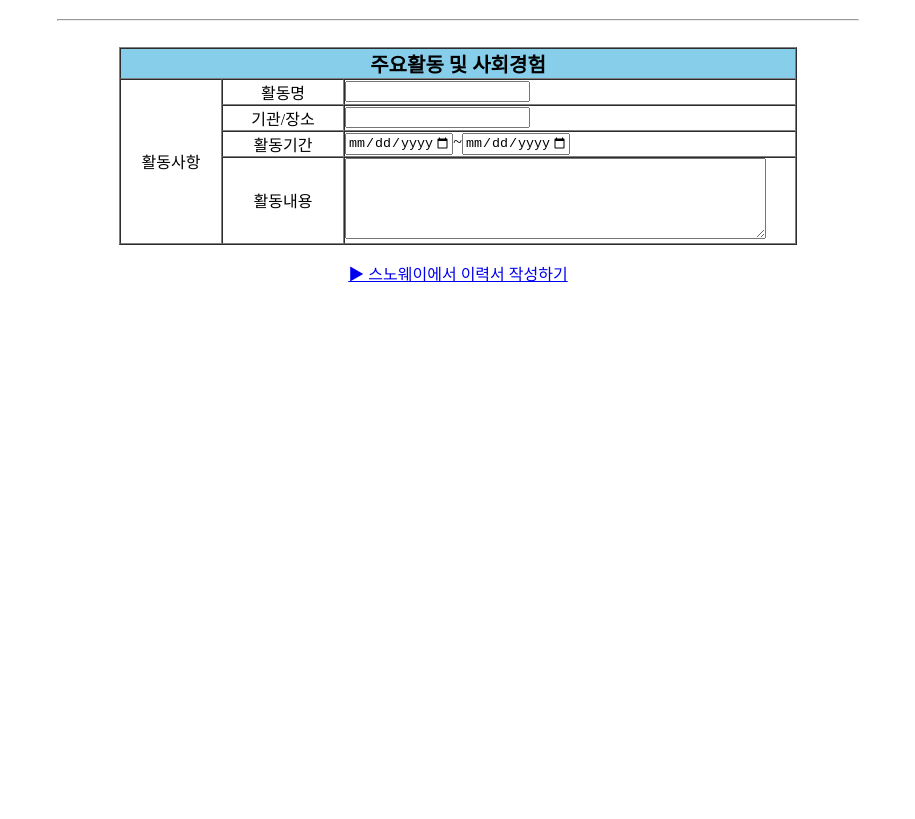
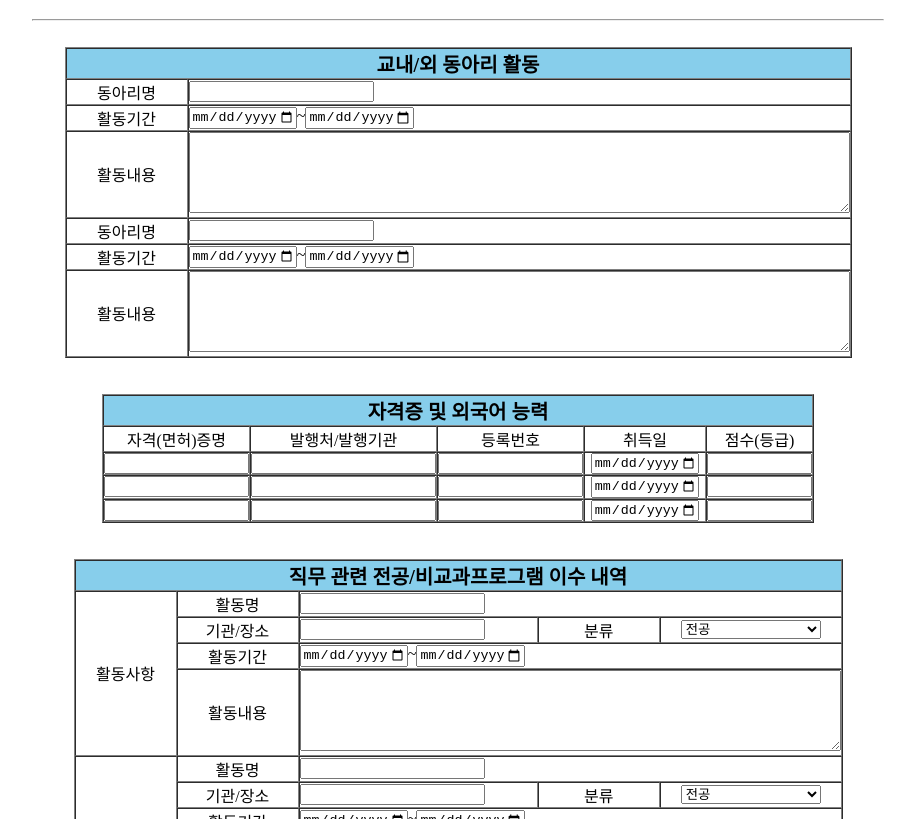
Before and after one commit to NohHaYoung/WebProgramming, a plain HTML site: page 2nd.html in a window 1280 px wide. Shown: the part 133-952 px from the top of the page, without its empty margins (182-1097 px from the left). Before the commit the page ends 800 px from the top, so only its background shows below. Drawn offline with Linux system fonts and the light colour scheme.

Commit message:
2nd.html 마무리

```diff
--- a/2nd.html
+++ b/2nd.html
@@ -6,11 +6,10 @@
 		<style type="text/css">
 			h1 {font-style:bold; text-align:center;}
 			#electro {width : 100px; height: 100px;}
-			#line {width:800px;}
+			#line {width:850px;}
 			#Category {width:100px; text-align: center; }
-			#data {width:300px; text-align:left;}
 			#index {width:120px; text-align:center;}
-			td {width:450px;}
+			#data {width:450px;}
 			th {font-style:bold; font-size:15pt; height: 10px; background-color:skyblue;}
 		</style>
 	</head>
@@ -21,21 +20,116 @@
 		<table align="center" border="1" cellspacing="0" cellpadding="0">
 			<thead>
 				<tr>
-					<th colspan="3">주요활동 및 사회경험</td>
+					<th colspan="2">교내/외 동아리 활동</th>
 				</tr>
 			</thead>
 			<tbody>
 				<tr>
-					<td rowspan="4" id="Category">활동사항</td><td id="index">활동명</td><td><input type="text" width="100"></td>
+					<td id="index">동아리명</td><td id="data"><input type="text" width="100"></td>
 				</tr>
 				<tr>
-					<td id="index">기관/장소</td><td><input type="text"></td>
+					<td id="index">활동기간</td><td id="data"><input type="date" min="2018-03-02" max="2022-01-01">~<input type="date" min="2018-03-02" max="2022-01-01"></td>
 				</tr>
 				<tr>
-					<td id="index">활동기간</td><td><input type="date" min="2018-03-02" max="2022-01-01">~<input type="date" min="2018-03-02" max="2022-01-01"></td>
+					<td id="index">활동내용</td><td id="data"><textarea name="content" cols="80" rows="5"></textarea></td>
 				</tr>
 				<tr>
-					<td id="index">활동내용</td><td><textarea name="content" cols="50" rows="5"></textarea>
+					<td id="index">동아리명</td><td id="data"><input type="text" width="100"></td>
+				</tr>
+				<tr>
+					<td id="index">활동기간</td><td id="data"><input type="date" min="2018-03-02" max="2022-01-01">~<input type="date" min="2018-03-02" max="2022-01-01"></td>
+				</tr>
+				<tr>
+					<td id="index">활동내용</td><td id="data"><textarea name="content" cols="80" rows="5"></textarea></td>
+				</tr>
+			</tbody>
+		</table>
+		<br><br>
+		<table align="center" border="1" cellspacing="0" cellpadding="0">
+			<thead>
+				<tr>
+					<th colspan="5">자격증 및 외국어 능력</th>
+				</tr>
+				<tr>
+					<td id="index">자격(면허)증명</td><td id="index">발행처/발행기관</td><td id="index">등록번호</td><td id="index">취득일</td><td align="center">점수(등급)</td>
+				</tr>
+			</thead>
+			<tbody>
+				<tr>
+					<td align="center"><input type="text" size="15"></td>
+					<td align="center"><input type="text" size="20"></td>
+					<td align="center"><input type="text" size="15"></td>
+					<td align="center"><input type="date" max="2021-12-31"></td>
+					<td width="10" align="center"><input type="text" size="10"></td>
+				</tr>
+				<tr>
+					<td align="center"><input type="text" size="15"></td>
+					<td align="center"><input type="text" size="20"></td>
+					<td align="center"><input type="text" size="15"></td>
+					<td align="center"><input type="date" max="2021-12-31"></td>
+					<td width="10" align="center"><input type="text" size="10"></td>
+				</tr>
+				<tr>
+					<td align="center"><input type="text" size="15"></td>
+					<td align="center"><input type="text" size="20"></td>
+					<td align="center"><input type="text" size="15"></td>
+					<td align="center"><input type="date" max="2021-12-31"></td>
+					<td width="10" align="center"><input type="text" size="10"></td>
+				</tr>
+			</tbody>
+		</table><br><br>
+		<table align="center" border="1" cellspacing="0" cellpadding="0">
+			<thead>
+				<tr>
+					<th colspan="5">직무 관련 전공/비교과프로그램 이수 내역</th>
+				</tr>
+			</thead>
+			<tbody>
+				<tr>
+					<td rowspan="4" id="Category">활동사항</td>
+					<td id="index">활동명</td>
+					<td colspan="3"><input type="text" width="100"></td>
+				</tr>
+				<tr>
+					<td id="index">기관/장소</td>
+					<td><input type="text"></td>
+					<td id="index">분류</td>
+					<td align="center"><select name="type" size="1">
+						<option value="major">전공</option>
+						<option value="seminar">교내 비교과 프로그램</option>
+						<option value="seminar">교외 프로그램</option>
+					</select>
+				</tr>
+				<tr>
+					<td id="index">활동기간</td>
+					<td colspan="3"><input type="date" min="2018-03-02" max="2022-01-01">~<input type="date" min="2018-03-02" max="2022-01-01"></td>
+				</tr>
+				<tr>
+					<td id="index">활동내용</td>
+					<td colspan="3"><textarea name="content" cols="65" rows="5"></textarea></td>
+				</tr>
+				<tr>
+					<td rowspan="4" id="Category">활동사항</td>
+					<td id="index">활동명</td>
+					<td colspan="3"><input type="text" width="100"></td>
+				</tr>
+				<tr>
+					<td id="index">기관/장소</td>
+					<td><input type="text"></td>
+					<td id="index">분류</td>
+					<td align="center"><select name="type" size="1">
+						<option value="major">전공</option>
+						<option value="seminar">교내 비교과 프로그램</option>
+						<option value="seminar">교외 프로그램</option>
+					</select>
+				</tr>
+				<tr>
+					<td id="index">활동기간</td>
+					<td colspan="3"><input type="date" min="2018-03-02" max="2022-01-01">~<input type="date" min="2018-03-02" max="2022-01-01"></td>
+				</tr>
+				<tr>
+					<td id="index">활동내용</td>
+					<td colspan="3"><textarea name="content" cols="65" rows="5"></textarea></td>
 				</tr>
 			</tbody>
 		</table>
```
